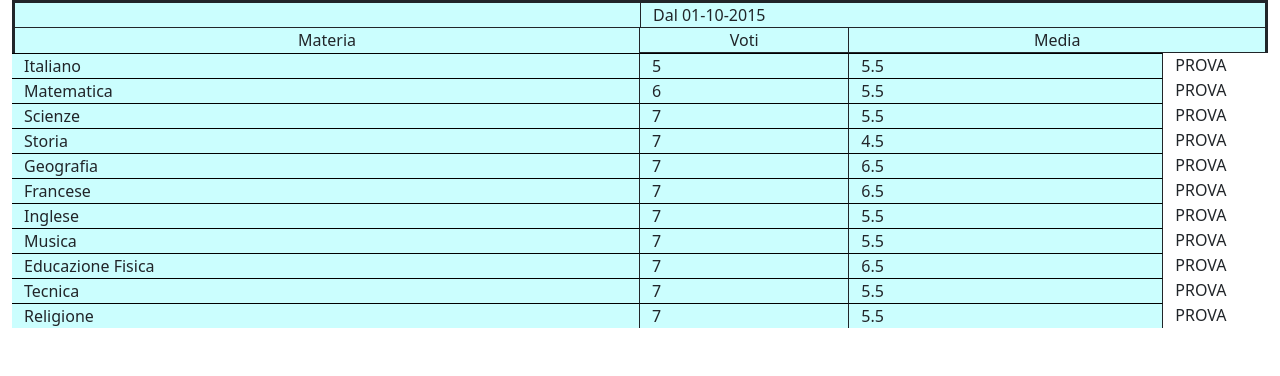
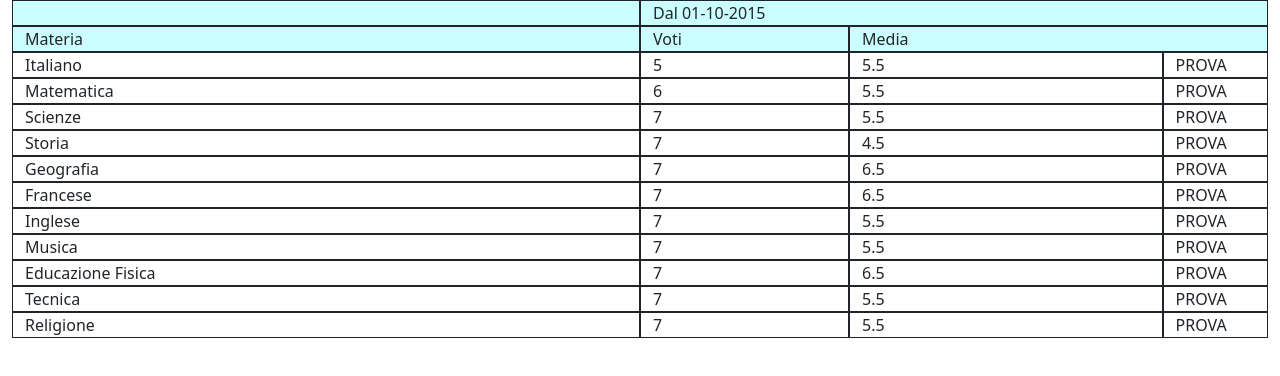
Before and after one commit to kr0ma55/XDotZero, an Angular app: page / in a window 1280 px wide. Shown: the top 376 px of the page. Built offline with nearby package versions, Linux system fonts and the light colour scheme.

Commit message:
FIX: ALLINEAMENTO TABELLA

```diff
--- a/src/app/saluto/saluto.component.html
+++ b/src/app/saluto/saluto.component.html
@@ -4,29 +4,29 @@
 <label for="fname">BOTTONE</label> -->
 
 
-<div class="container-fluid">
+<div class="container-fluid" >
 
    <!-- PRIMA RIGA STATICA -->
-   <div class="row">
-      <div class="col-6 first-row-col-left">
+   <div class="row" id="prima_riga">
+      <div class="col-6" id="first_col">
       </div>
-      <div *ngIf="dataPagellino !== '' " class="col-6 first-row-col-right">
+      <div *ngIf="dataPagellino !== '' " class="col-6" id="second_col">
         {{dataPagellino}}
       </div>
     </div>
    <!-- SECONDA RIGA STATICA -->
-      <div class="row">
-          <div class="col-md-6 second-row-col-left" >Materia</div>
-          <div class="col-md-2 second-row-col-center">Voti</div>
-          <div class="col-md-4 second-row-col-right">Media</div>
+      <div class="row" id="seconda_riga">
+          <div id="first_col" class="col-md-6" >Materia</div>
+          <div id="second_col" class="col-md-2">Voti</div>
+          <div id="third_col" class="col-md-4">Media</div>
       </div>
 <!-- N RIGHE DINAMICHE -->
-      <div class="row" *ngFor="let tipoMateria of listaVoti;let i = index">
-          <div  [ngClass]="{'first-value-col': i === 0, 'every-value-col-notFirst' : i !==0}" class="col-md-6 materia-value-col">{{tipoMateria.materia}}</div>
-          <div [ngClass]="{'first-value-col': i === 0,'every-value-col-notFirst' : i !==0}"class="col-md-2">{{tipoMateria.voto}}</div>
-          <div [ngClass]="{'first-value-col': i === 0, 'every-value-col-notFirst' : i !==0}"class="col-md-3">{{tipoMateria.media}}</div>
+      <div class="row" id="riga_dinamica" *ngFor="let tipoMateria of listaVoti;let i = index">
+          <div id="first_col"class="col-md-6">{{tipoMateria.materia}}</div>
+          <div id="second_col"class="col-md-2">{{tipoMateria.voto}}</div>
+          <div id="third_col"class="col-md-3">{{tipoMateria.media}}</div>
 
-          <div class="col-md-1">PROVA</div>
+          <div id="fourth_col"class="col-md-1 first-value-col">PROVA</div>
 
       </div>
 </div>
--- a/src/app/saluto/saluto.component.scss
+++ b/src/app/saluto/saluto.component.scss
@@ -3,84 +3,80 @@ p {
     color: blue;
     font-weight: bold;
   }
-  .first-row-col-left{
-    border-style: solid;
-    border-right-width: 0px;
-    border-bottom-width: 0px;
+
+#prima_riga {
+    border: solid 1px;
+    // border-bottom-width: 0px;
     background-color: #CBFEFEff;
 }
-  .first-row-col-right{
-    border-style: solid;
+#prima_riga #first_col {
+  border: solid 0px;
+  border-right-width: 1px;
+  background-color: #CBFEFEff;
+}
+#prima_riga #second_col {
+  border: solid 0px;
   border-left-width: 1px;
-    border-bottom-width: 0px;
   background-color: #CBFEFEff;
 }
 
-  .second-row-col-left{
-    border-style: solid;
-    border-right-width: 1px;
-    border-top-width: 1px;
-    border-bottom-width: 0px;
+#seconda_riga  {
+  border: solid 1px;
   background-color: #CBFEFEff;
-    text-align: center;
 }
 
-  .second-row-col-center{
-    border-style: solid;
+#seconda_riga  #first_col  {
+  border: solid 0px;
   border-right-width: 1px;
-    border-top-width: 1px;
-    border-bottom-width: 1px;
-    border-left-width: 0px;
   background-color: #CBFEFEff;
-    text-align: center;
-
 }
-  .second-row-col-right{
-    border-style: solid;
-    border-left-width: 0px;
-    border-top-width: 1px;
-    border-bottom-width: 1px;
+#seconda_riga  #second_col  {
+  border: solid 0px;
+  border-left-width: 1px;
+  border-right-width: 1px;
   background-color: #CBFEFEff;
-    text-align: center;
+}
+#seconda_riga  #third_col  {
+  border: solid 0px;
+  border-left-width: 1px;
+  background-color: #CBFEFEff;
 }
 
-  .materia-value-col{
-    border-style:solid;
-    border-top-width: 1px;
-    border-left-width: 0px;
-    border-right-width: 0px;
-    border-bottom-width: 1px;
-    border-bottom-color: grey;
+
+
+
+
+
+#riga_dinamica  div  {
+  // border: solid 1px;
+  background-color: white;
 }
 
-  .red{
-    background-color: red;
+#riga_dinamica   {
+   border: solid 1px;
+  background-color: white;
 }
 
-  .first-value-col{
-    border-style: solid;
-    border-top-width: 1px;
-    border-top-color: black;
-    border-bottom-width: 0px;
-    border-bottom-color: grey;
-    background-color: #CBFEFEff;
-    border-left-width: 0px;
+#riga_dinamica #first_col  {
+  border: solid 0px;
   border-right-width: 1px;
+  background-color: white;
 }
 
-  .every-value-col-notFirst{
-    border-style: solid;
-    border-top-width: 0px;
-    border-top-color: grey;
-    border-bottom-width: 0px;
-    border-bottom-color: grey;
-    background-color: #CBFEFEff;
+#riga_dinamica #second_col  {
+  border: solid 0px;
+  border-left-width: 1px;
+  border-right-width: 1px;
+  background-color: white;
 }
-  .every-value-col-notFirst{
-    border-style: solid;
-    border-top-width: 1px;
-    border-top-color: black;
-    border-bottom-width: 0px;
-    border-left-width: 0px;
+#riga_dinamica #third_col  {
+  border: solid 0px;
   border-right-width: 1px;
+  border-left-width: 1px;
+  background-color: white;
 }
+#riga_dinamica #fourth_col  {
+  border: solid 0px;
+  border-left-width: 1px;
+  background-color: white;
+}
```
Lines whose indentation alone changed are shown as unchanged.
